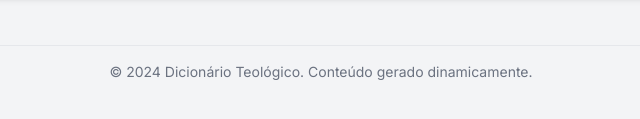
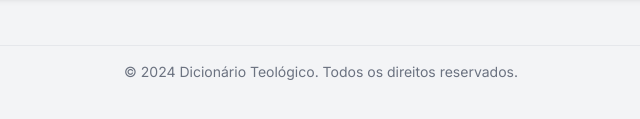
Before and after one commit to AngelinoRebelo/dicionarioteologico-dinamico, a website: page index.html in a window 1280 px wide. Shown: the part 435-554 px from the top of the page, 319-959 px from the left. Drawn offline with nearby package versions, Linux system fonts and the light colour scheme.

Commit message:
Update index.html

```diff
--- a/index.html
+++ b/index.html
@@ -67,7 +67,7 @@
         </main>
 
         <footer class="text-center mt-12 py-4 border-t border-gray-200">
-            <p class="text-sm text-gray-500">&copy; 2024 Dicionário Teológico. Conteúdo gerado dinamicamente.</p>
+            <p class="text-sm text-gray-500">&copy; 2024 Dicionário Teológico. Todos os direitos reservados.</p>
         </footer>
     </div>
 
```
